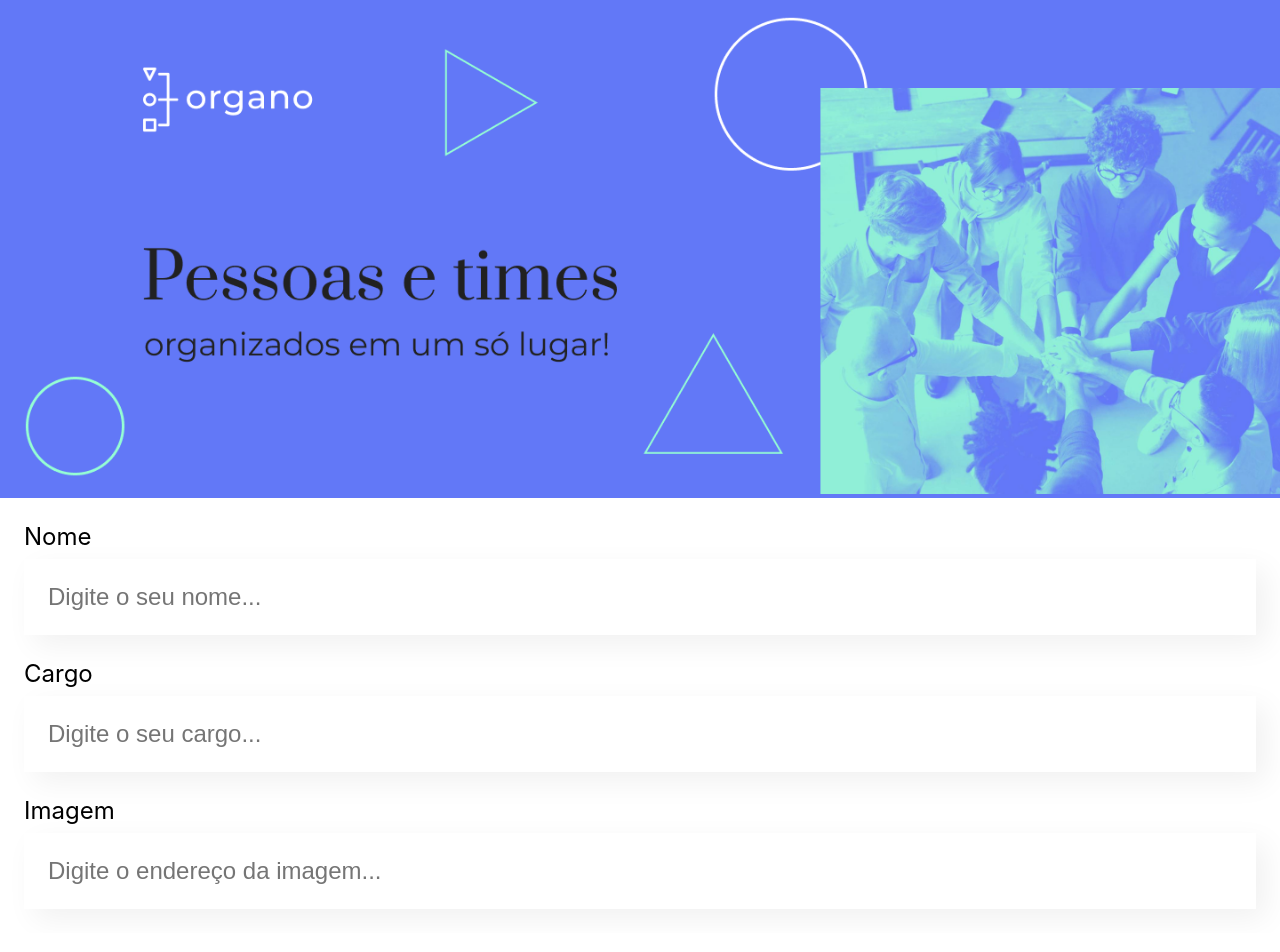
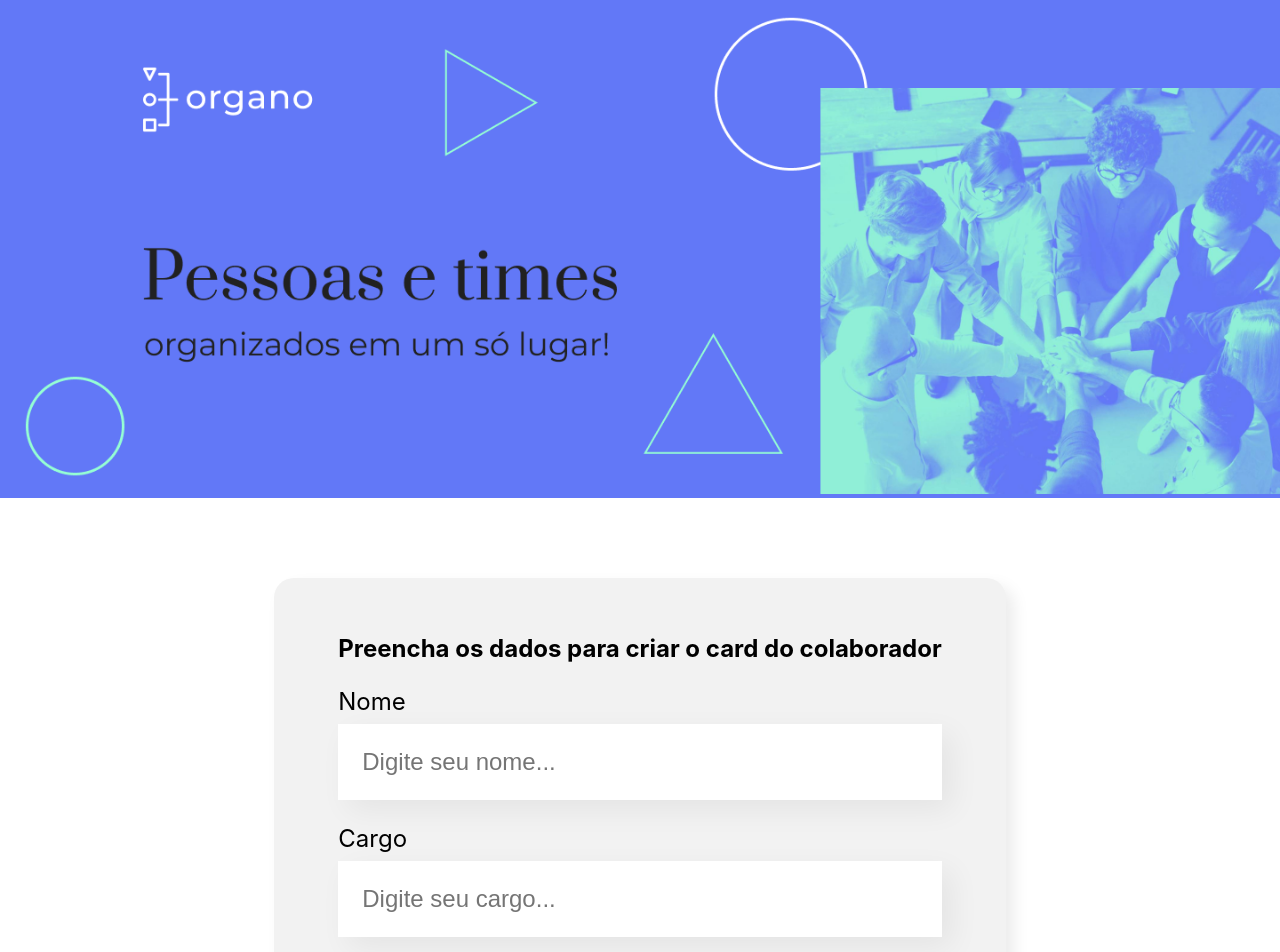
Before and after one commit to VickyPrado/Organo, a React (Create React App) app: page / in a window 1280 px wide. Shown: the top 952 px of the page. Built offline with nearby package versions, Linux system fonts and the light colour scheme.

Commit message:
finalizando-form

```diff
--- a/src/App.js
+++ b/src/App.js
@@ -1,11 +1,11 @@
-import Banner from './componentes/Banner'
+import Banner from './componentes/Banner';
 import Formulario from './componentes/Formulario';
 
 function App() {
   return (
     <div className="App">
-      <Banner/>
-      <Formulario/>
+      <Banner />
+      <Formulario />
     </div>
   );
 }
--- a/src/componentes/Banner/Banner.js
+++ b/src/componentes/Banner/Banner.js
@@ -2,9 +2,9 @@ import './Banner.css'
 
 export const Banner = () => {
     //JSX, como o react trabalha com a parte visual lendo o código abaixo e transformando elementos no DOM, parece html mas não é
-    return(
+    return (
         <header className="banner">
-            <img src="/imagens/banner.png" alt="O banner principal da página Organo"/>
+            <img src="/imagens/banner.png" alt="O banner principal da página do Organo"/>
         </header>
     )
 }
--- a/src/componentes/CampoTexto/CampoTexto.css
+++ b/src/componentes/CampoTexto/CampoTexto.css
@@ -1,5 +1,5 @@
 .campo-texto {
-    margin: 24px;
+    margin: 24px 0;
 }
 
 .campo-texto label {
--- a/src/componentes/Formulario/Formulario.css
+++ b/src/componentes/Formulario/Formulario.css
@@ -0,0 +1,13 @@
+.formulario {
+    display: flex;
+    justify-content: center;
+    margin: 80px 0;
+}
+
+.formulario form {
+    max-width: 80%;
+    background-color: #F2F2F2;
+    border-radius: 20px;
+    padding: 36px 64px;
+    box-shadow: 8px 8px 16px rgba(0, 0, 0, 0.08);
+}
--- a/src/componentes/Formulario/index.js
+++ b/src/componentes/Formulario/index.js
@@ -2,12 +2,13 @@ import CampoTexto from '../CampoTexto'
 import './Formulario.css'
 
 const Formulario = () => {
-    return(
-        <section>
+    return (
+        <section className="formulario">
             <form>
-                <CampoTexto label="Nome" placeholder="Digite o seu nome"/>
-                <CampoTexto label="Cargo" placeholder="Digite o seu cargo"/>
-                <CampoTexto label="Imagem" placeholder="Digite o endereço da imagem"/>
+                <h2>Preencha os dados para criar o card do colaborador</h2>
+                <CampoTexto label="Nome" placeholder="Digite seu nome" />
+                <CampoTexto label="Cargo" placeholder="Digite seu cargo" />
+                <CampoTexto label="Imagem" placeholder="Digite o endereço da imagem" />
             </form>
         </section>
     )
```
Also changed, not shown: src/componentes/CampoTexto/index.js (+6 -3 lines).
